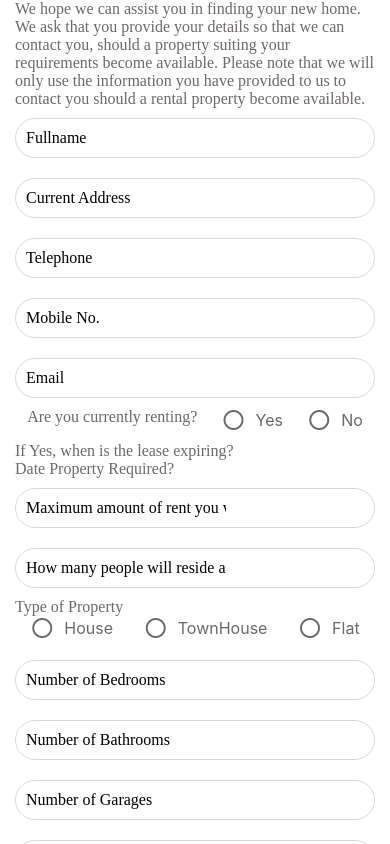
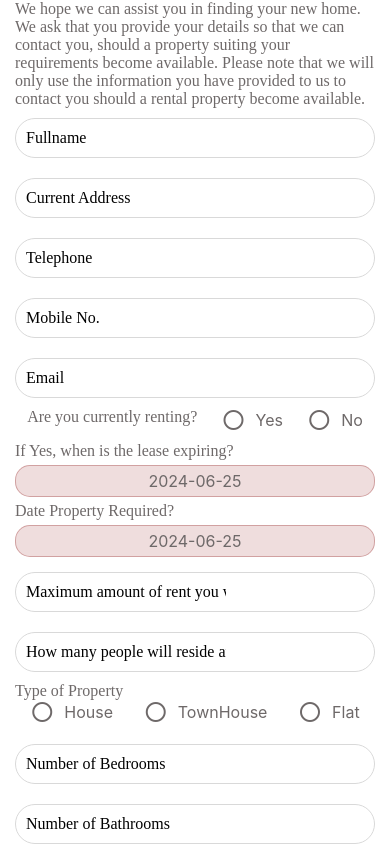
Before and after one commit to GovanDBT/BHC-App, a React Native app: screen / in a window 390 px wide. Shown: the top 844 px of the page. Built offline with nearby package versions, Linux system fonts and the light colour scheme.

Commit message:
used datepicker component

```diff
--- a/app/screens/RentApplication.js
+++ b/app/screens/RentApplication.js
@@ -1,11 +1,11 @@
 import React, { useState } from "react";
 import Screen from "./Screen";
-import { ScrollView, StyleSheet, View } from "react-native";
+import { Button, ScrollView, StyleSheet, TouchableOpacity, View } from "react-native";
 import AppText from "../components/AppText";
 import { AppForm, AppFormField, SubmitButton } from "../components/forms";
 import colors from "../config/colors";
 import AppRadioButton from "../components/AppRadioButton";
-
+import AppDatePicker from "../components/AppDatePicker";
 
 
 function RentApplication(props) {
@@ -13,7 +13,15 @@ function RentApplication(props) {
 
   const handleSelect = (value) => {
     setSelectedValue(value);
-    }
+  };
+
+  const [selectedDate, setSelectedDate] = useState(new Date());
+
+  const handleDateChange = (date) => {
+    setSelectedDate(date);
+  };
+
+
   return (
     <Screen>
       <ScrollView showsVerticalScrollIndicator={false}>
@@ -70,7 +78,9 @@ function RentApplication(props) {
           />
 
           <View style={styles.radioButtons}>
-            <AppText style={styles.paragaphText}>Are you currently renting?</AppText>
+            <AppText style={styles.paragaphText}>
+              Are you currently renting?
+            </AppText>
 
             {/* Radio Buttons */}
             <AppRadioButton
@@ -88,15 +98,24 @@ function RentApplication(props) {
             />
           </View>
 
-          <AppText style={styles.paragaphText}>If Yes, when is the lease expiring?</AppText>
+          <AppText style={styles.paragaphText}>
+            If Yes, when is the lease expiring?
+          </AppText>
 
           {/* Date Pickers */}
-          <View style={styles.date}></View>
+            <AppDatePicker
+            onChange={handleDateChange}
+            initialDate={selectedDate}
+            />
 
           <AppText style={styles.paragaphText}>Date Property Required?</AppText>
 
           {/* Date Pickers */}
-          <View style={styles.date}></View>
+          <AppDatePicker
+            onChange={handleDateChange}
+            initialDate={selectedDate}
+            />
+
 
           <AppFormField
             autoCapitalize="none"
@@ -120,7 +139,6 @@ function RentApplication(props) {
 
           {/* Radio Buttons */}
           <View style={styles.radioButtons}>
-
             <AppRadioButton
               label={"House"}
               value={"House"}
@@ -141,7 +159,6 @@ function RentApplication(props) {
               selected={selectedValue === "Flat"}
               onSelect={handleSelect}
             />
-
           </View>
 
           <AppFormField
@@ -194,14 +211,13 @@ function RentApplication(props) {
 const styles = StyleSheet.create({
   paragaphText: {
     color: colors.lightTextColor,
-
   },
 
   radioButtons: {
     flexDirection: "row",
-        justifyContent:"space-around"
+    justifyContent: "space-around",
+  },
 
-    },
-})
+});
 
 export default RentApplication;
```
Lines whose indentation alone changed are shown as unchanged.
